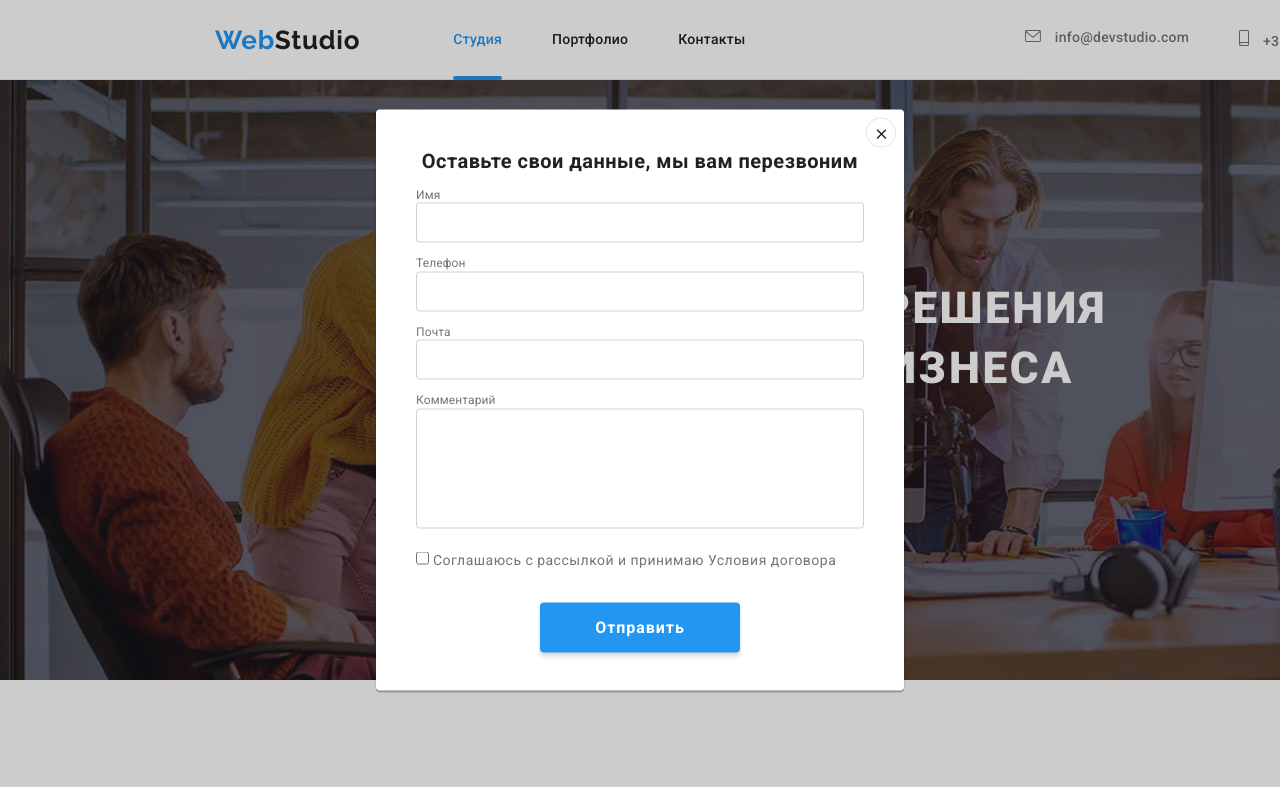
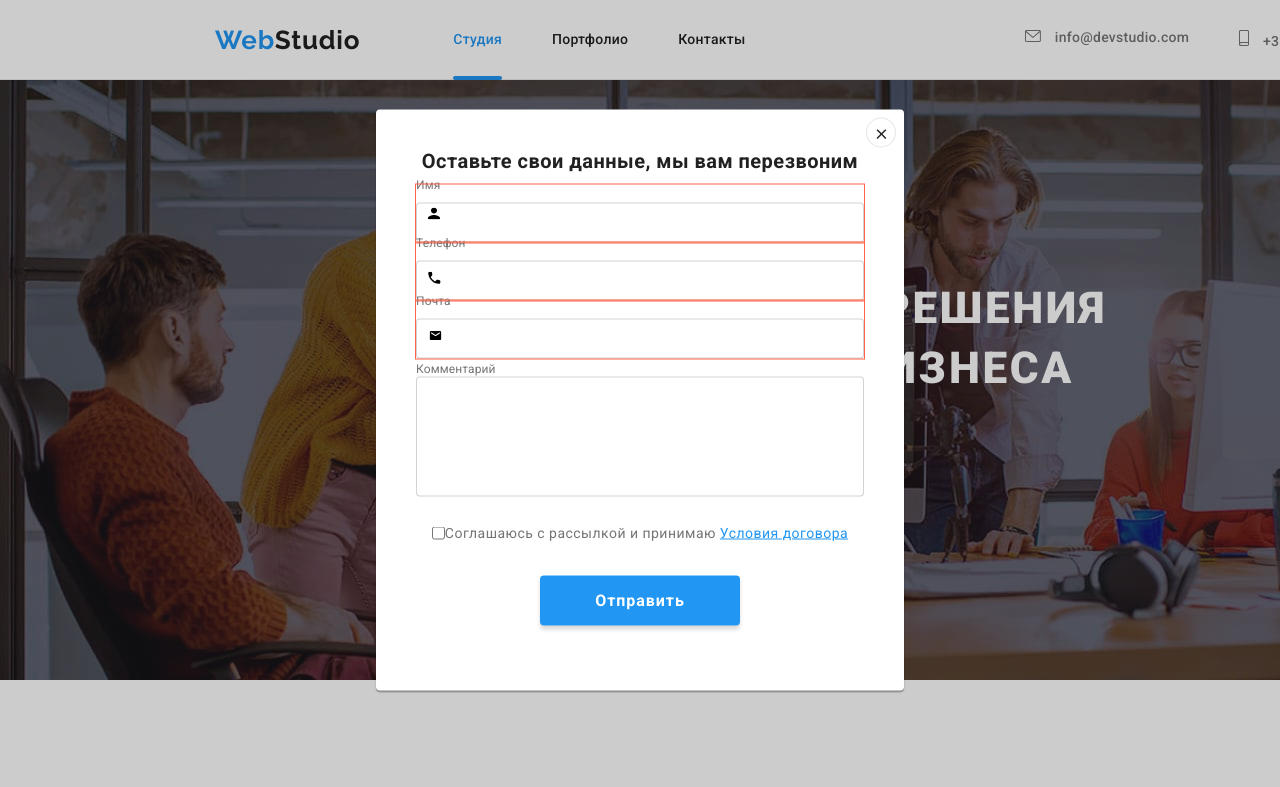
Before and after one commit to NyzhnykEvgeniy/markup-hw-06, a plain HTML site: page index.html in a window 1280 px wide. Both pictures are taken after a click on the button "Заказать услугу". Shown: the top 787 px of the page. Drawn offline with nearby package versions, Linux system fonts and the light colour scheme.

Commit message:
Not My Day

```diff
--- a/css/styles.css
+++ b/css/styles.css
@@ -771,7 +771,7 @@ h2 {
   align-items: center;
   fill: #212121;
 }
-.data .leave-data {
+.leave-data {
   font-style: normal;
   font-weight: bold;
   font-size: 20px;
@@ -781,10 +781,47 @@ h2 {
   margin: 0;
   margin-left: auto;
   margin-right: auto;
-  padding: 0;
   margin-bottom: 12px;
 }
-.data .label {
+.forma {
+  display: flex;
+  flex-direction: column;
+  list-style: none;
+  margin: 0;
+  padding: 0;
+}
+.forma-li {
+  display: flex;
+  flex-direction: column;
+  outline: 1px solid tomato;
+  position: relative;
+}
+.icon-name {
+  position: absolute;
+  top: 50%;
+  left: 12px;
+  width: 12px;
+  height: 12px;
+  transform: translateY(-50%);
+  /* background: #212121; */
+}
+.icon-telephone {
+  position: absolute;
+  top: 50%;
+  left: 12px;
+
+  width: 13px;
+  height: 13px;
+}
+.icon-email {
+  position: absolute;
+  top: 50%;
+  left: 12px;
+  /* display: inline-block; */
+  width: 15px;
+  height: 12px;
+}
+.label {
   width: 25px;
   height: 14px;
   margin-bottom: 4px;
@@ -795,10 +832,8 @@ h2 {
   letter-spacing: 0.01em;
   color: #757575;
 }
-.data .input {
-  display: flex;
-  flex-direction: column;
-  margin-bottom: 10px;
+.input {
+  /* margin-bottom: 10px; */
   width: 448px;
   height: 40px;
   border: 1px solid rgba(33, 33, 33, 0.2);
@@ -806,8 +841,8 @@ h2 {
   border-radius: 4px;
 }
 .data textarea {
-  display: flex;
-  flex-direction: column;
+  /* display: flex;
+  flex-direction: column; */
   width: 448px;
   height: 120px;
   padding: 12px 16px;
@@ -825,13 +860,18 @@ h2 {
   color: rgba(117, 117, 117, 0.5);
 }
 .check {
+  display: flex;
+  align-items: center;
+  justify-content: center;
   font-style: normal;
   font-weight: normal;
   font-size: 14px;
   line-height: 1.71;
   color: #757575;
   margin-left: auto;
-  /* margin-right: auto; */
+}
+.contract-link {
+  color: var(--background-color-blue);
 }
 .data .send {
   display: flex;
--- a/index.html
+++ b/index.html
@@ -380,18 +380,40 @@
         </button>
         <form action="" class="data">
           <h3 class="leave-data">Оставьте свои данные, мы вам перезвоним</h3>
+          <ul class="forma">
+            <li class="forma-li">
               <label class="label" for="user_name">Имя</label>
               <input class="input" type="text" name="name" id="user_name" />
+              <svg class="icon-name" width="18" height="18">
+                <use href="./images/svg/icons.svg#icon-name"></use>
+              </svg>
+            </li>
+            <li class="forma-li">
               <label class="label" for="user_phone">Телефон</label>
               <input class="input" type="tel" name="phone" id="user_phone" />
+              <svg class="icon-telephone" width="18" height="18">
+                <use href="./images/svg/icons.svg#icon-telephone"></use>
+              </svg>
+            </li>
+            <li class="forma-li">
               <label class="label" for="user_email">Почта</label>
               <input class="input" type="email" name="email" id="user_email" />
+              <svg class="icon-email" width="18" height="18">
+                <use href="./images/svg/icons.svg#icon-email"></use>
+              </svg>
+            </li>
+            <li>
               <label class="label" for="comments_text">Комментарий</label>
               <textarea name="comments" id="comments_text" rows="8" placeholder="Введите текст">
               </textarea>
+            </li>
+          </ul>
           <div class="check">
             <input type="checkbox" name="checkbox" id="checkbox_agreement" />
-            <label for="">Соглашаюсь с рассылкой и принимаю Условия договора</label>
+            <label for=""
+              >Соглашаюсь с рассылкой и принимаю
+              <a class="contract-link" href=""> Условия договора</a>
+            </label>
           </div>
           <button class="send" type="submit">Отправить</button>
         </form>
```
Also changed, not shown: images/svg/icons.svg (added). Lines whose indentation alone changed are shown as unchanged.
